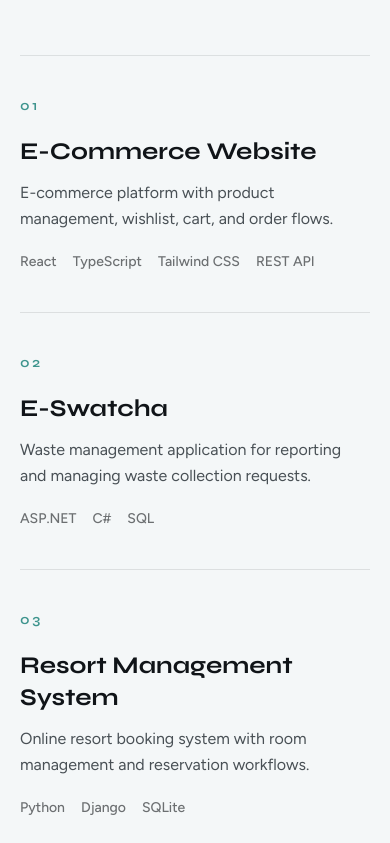
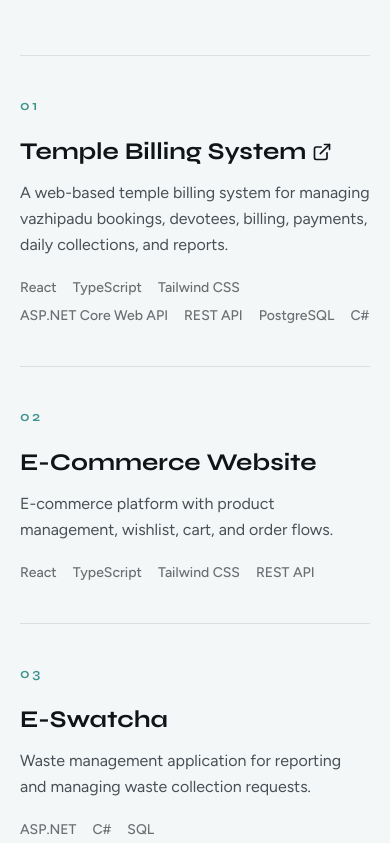
Before and after one commit to AdarshPuthuparambil/Adarsh-portfolio, a React (Vite) app: page / in a window 390 px wide. Shown: the part 4201-5044 px from the top of the page. Built offline with nearby package versions, Linux system fonts and the light colour scheme.

Commit message:
Add external links to project titles in Projects component and include new project for Temple Billing System in profile data

```diff
--- a/src/components/Projects.tsx
+++ b/src/components/Projects.tsx
@@ -1,5 +1,6 @@
 import { projects } from '../data/profile'
 import { Reveal } from './Reveal'
+import { ExternalLink } from 'lucide-react'
 
 export function Projects() {
   return (
@@ -10,7 +11,7 @@
             Selected work
           </p>
           <h2 className="mt-3 max-w-xl font-display text-4xl font-bold tracking-tight text-ink sm:text-5xl dark:text-mist">
-           Academic and Professional Projects.
+            Academic and Professional Projects.
           </h2>
         </Reveal>
 
@@ -27,8 +28,20 @@
               </span>
               <div>
                 <h3 className="font-display text-2xl font-bold text-ink transition-colors group-hover:text-accent sm:text-3xl dark:text-mist dark:group-hover:text-accent-bright">
-                  {project.title}
-                </h3>
+                  {project.link ? (
+                    <a
+                    className="inline-flex items-center gap-1.5 font-display text-2xl font-bold text-ink transition-colors group-hover:text-accent sm:text-3xl dark:text-mist dark:group-hover:text-accent-bright"
+                      href={project.link}
+                      target="_blank"
+                      rel="noopener noreferrer"
+                    >
+                      {project.title}
+                      <ExternalLink size={20} />
+
+                    </a>
+                  ) : (
+                    <span>{project.title}</span>
+                  )}                </h3>
                 <p className="mt-3 max-w-2xl leading-relaxed text-ink-soft/85 dark:text-fog">
                   {project.description}
                 </p>
--- a/src/data/profile.ts
+++ b/src/data/profile.ts
@@ -90,6 +90,14 @@
 ]
 
 export const projects = [
+  {
+    title: 'Temple Billing System',
+    stack: ['React', 'TypeScript', 'Tailwind CSS', 'ASP.NET Core Web API', 'REST API', 'PostgreSQL', 'C#'],
+    description:
+      'A web-based temple billing system for managing vazhipadu bookings, devotees, billing, payments, daily collections, and reports.',
+    link: 'https://temple-billing-ci3w4asax-portfolio-b7c3.vercel.app/',
+    linkLabel: 'temple-billing.vercel.app',
+  },
   {
     title: 'E-Commerce Website',
     stack: ['React', 'TypeScript', 'Tailwind CSS', 'REST API'],
```
